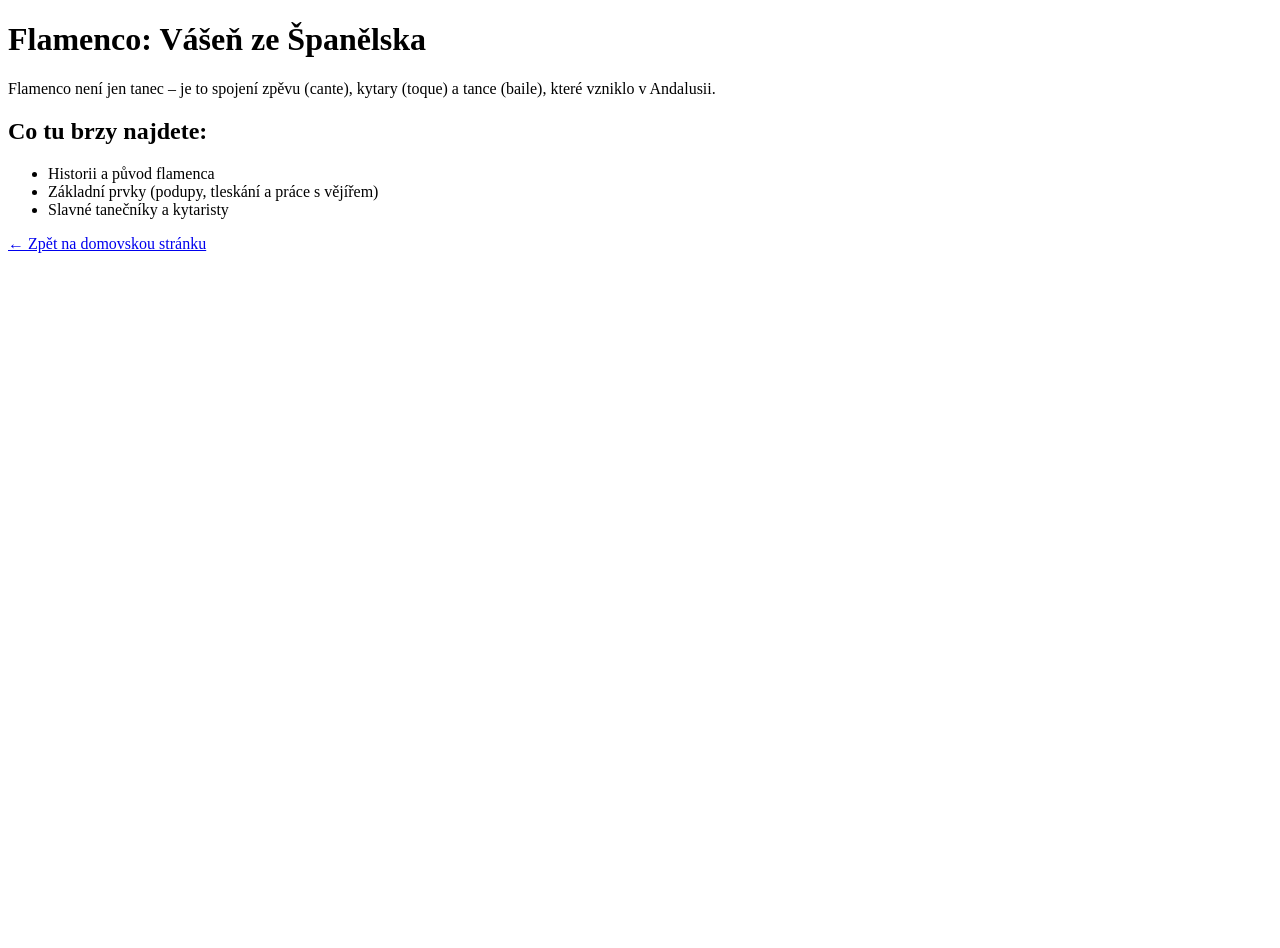
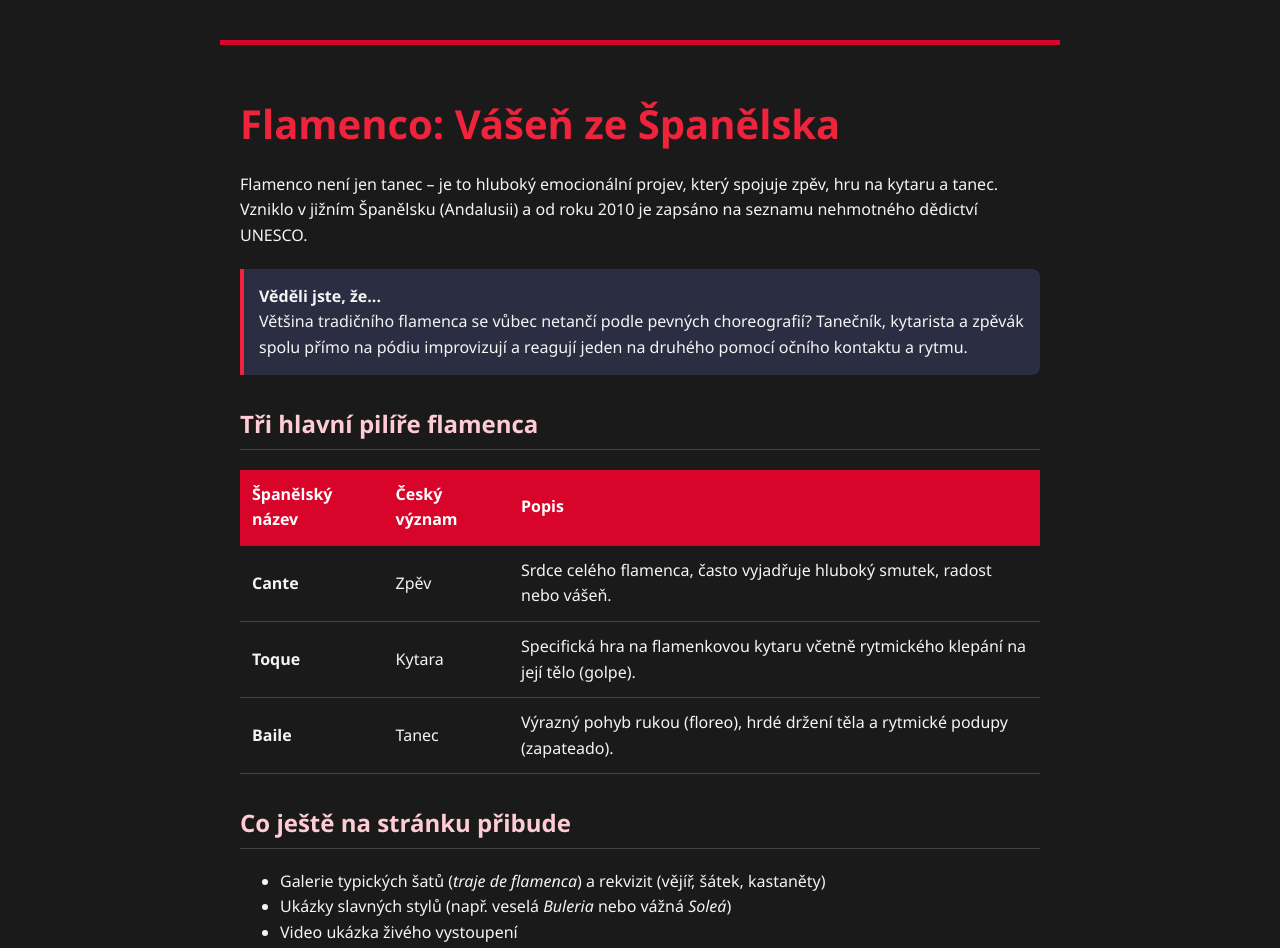
Before and after one commit to leonakabelkovaaa/leonakabelkovaaa.github.io, a plain HTML site: page flamenco.html in a window 1280 px wide. Shown: the top 948 px of the page. Before the commit the page ends 800 px from the top, so only its background shows below. Drawn offline with Linux system fonts and the light colour scheme.

Commit message:
Update flamenco.html

```diff
--- a/flamenco.html
+++ b/flamenco.html
@@ -3,18 +3,118 @@
 <head>
     <meta charset="UTF-8">
     <title>Svět flamenca</title>
+    <style>
+        /* Základní nastavení stránky */
+        body {
+            font-family: 'Segoe UI', Tahoma, Geneva, Verdana, sans-serif;
+            background-color: #1a1a1a; /* Tmavé pozadí */
+            color: #f4f4f4; /* Světlý text */
+            line-height: 1.6;
+            max-width: 800px;
+            margin: 40px auto;
+            padding: 20px;
+            border-top: 5px solid #d90429; /* Výrazná červená linka nahoře */
+        }
+
+        h1 {
+            color: #ef233c;
+            font-size: 2.5em;
+            margin-bottom: 10px;
+        }
+
+        h2 {
+            color: #ffccd5;
+            border-bottom: 1px solid #444;
+            padding-bottom: 5px;
+            margin-top: 30px;
+        }
+
+        /* Rámeček pro zajímavost */
+        .zajimavost {
+            background-color: #2b2d42;
+            border-left: 4px solid #ef233c;
+            padding: 15px;
+            margin: 20px 0;
+            border-radius: 0 8px 8px 0;
+        }
+
+        /* Stylování tabulky */
+        table {
+            width: 100%;
+            border-collapse: collapse;
+            margin-top: 15px;
+        }
+
+        th, td {
+            padding: 12px;
+            text-align: left;
+            border-bottom: 1px solid #444;
+        }
+
+        th {
+            background-color: #d90429;
+            color: white;
+        }
+
+        /* Odkaz zpět jako tlačítko */
+        .tlacitko-zpet {
+            display: inline-block;
+            margin-top: 30px;
+            padding: 10px 20px;
+            background-color: #ef233c;
+            color: white;
+            text-decoration: none;
+            border-radius: 5px;
+            font-weight: bold;
+        }
+
+        .tlacitko-zpet:hover {
+            background-color: #b5179e;
+        }
+    </style>
 </head>
 <body>
+
     <h1>Flamenco: Vášeň ze Španělska</h1>
-    <p>Flamenco není jen tanec – je to spojení zpěvu (cante), kytary (toque) a tance (baile), které vzniklo v Andalusii.</p>
+    <p>Flamenco není jen tanec – je to hluboký emocionální projev, který spojuje zpěv, hru na kytaru a tanec. Vzniklo v jižním Španělsku (Andalusii) a od roku 2010 je zapsáno na seznamu nehmotného dědictví UNESCO.</p>
 
-    <h2>Co tu brzy najdete:</h2>
+    <div class="zajimavost">
+        <strong>Věděli jste, že...</strong><br>
+        Většina tradičního flamenca se vůbec netančí podle pevných choreografií? Tanečník, kytarista a zpěvák spolu přímo na pódiu improvizují a reagují jeden na druhého pomocí očního kontaktu a rytmu.
+    </div>
+
+    <h2>Tři hlavní pilíře flamenca</h2>
+    <table>
+        <tr>
+            <th>Španělský název</th>
+            <th>Český význam</th>
+            <th>Popis</th>
+        </tr>
+        <tr>
+            <td><strong>Cante</strong></td>
+            <td>Zpěv</td>
+            <td>Srdce celého flamenca, často vyjadřuje hluboký smutek, radost nebo vášeň.</td>
+        </tr>
+        <tr>
+            <td><strong>Toque</strong></td>
+            <td>Kytara</td>
+            <td>Specifická hra na flamenkovou kytaru včetně rytmického klepání na její tělo (golpe).</td>
+        </tr>
+        <tr>
+            <td><strong>Baile</strong></td>
+            <td>Tanec</td>
+            <td>Výrazný pohyb rukou (floreo), hrdé držení těla a rytmické podupy (zapateado).</td>
+        </tr>
+    </table>
+
+    <h2>Co ještě na stránku přibude</h2>
     <ul>
-        <li>Historii a původ flamenca</li>
-        <li>Základní prvky (podupy, tleskání a práce s vějířem)</li>
-        <li>Slavné tanečníky a kytaristy</li>
+        <li>Galerie typických šatů (<em>traje de flamenca</em>) a rekvizit (vějíř, šátek, kastaněty)</li>
+        <li>Ukázky slavných stylů (např. veselá <em>Buleria</em> nebo vážná <em>Soleá</em>)</li>
+        <li>Video ukázka živého vystoupení</li>
     </ul>
 
-    <a href="index.html">← Zpět na domovskou stránku</a>
+    <a href="index.html" class="tlacitko-zpet">← Zpět na domovskou stránku</a>
+
 </body>
 </html>
```
